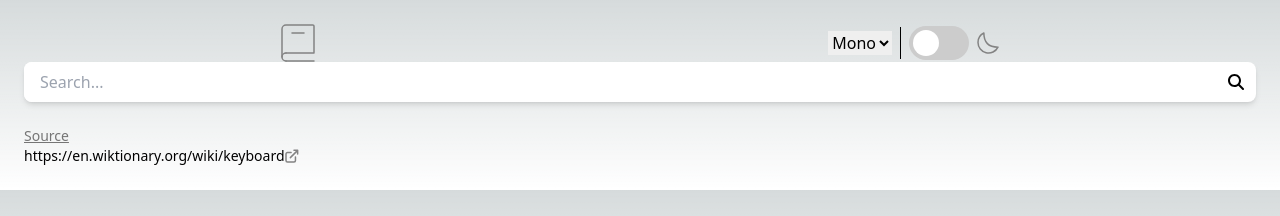
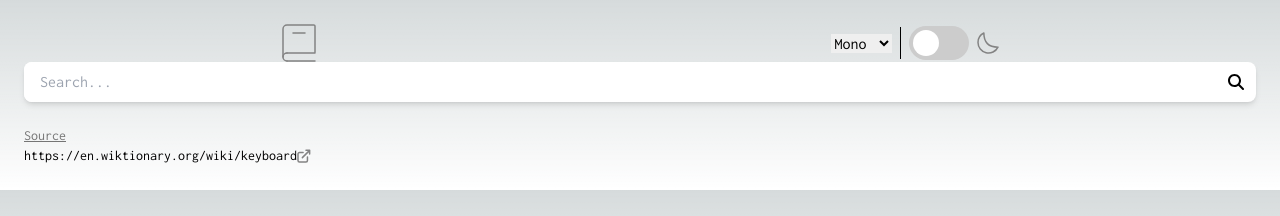
Before and after one commit to cwwittor/next-dictionary-app, a Next.js app: page / in a window 1280 px wide. Shown: the top 216 px of the page. Built offline with nearby package versions, Linux system fonts and the light colour scheme; no server answers.

Commit message:
feat: fonts to tailwind file

```diff
--- a/tailwind.config.js
+++ b/tailwind.config.js
@@ -1,18 +1,52 @@
 /** @type {import('tailwindcss').Config} */
 module.exports = {
   content: [
-    './src/pages/**/*.{js,ts,jsx,tsx,mdx}',
-    './src/components/**/*.{js,ts,jsx,tsx,mdx}',
-    './src/app/**/*.{js,ts,jsx,tsx,mdx}',
+    "./src/pages/**/*.{js,ts,jsx,tsx,mdx}",
+    "./src/components/**/*.{js,ts,jsx,tsx,mdx}",
+    "./src/app/**/*.{js,ts,jsx,tsx,mdx}",
   ],
   theme: {
+    fontFamily: {
+      inter: ["inter", "sans-serif"],
+      inconsolata: ["inconsolata", "sans-serif"],
+      lora: ["lora", "sans-serif"],
+      opensans: ["opensans", "sans-serif"],
+    },
     extend: {
       backgroundImage: {
-        'gradient-radial': 'radial-gradient(var(--tw-gradient-stops))',
-        'gradient-conic':
-          'conic-gradient(from 180deg at 50% 50%, var(--tw-gradient-stops))',
+        "gradient-radial": "radial-gradient(var(--tw-gradient-stops))",
+        "gradient-conic":
+          "conic-gradient(from 180deg at 50% 50%, var(--tw-gradient-stops))",
       },
     },
   },
   plugins: [],
-}
+};
+
+// @font-face {
+//   font-family: "Inter";
+//   src: url("../../public/fonts/inter/Inter-VariableFont_slnt\,wght.ttf")
+//     format("woff2-variations");
+//   font-weight: 100 900;
+// }
+
+// @font-face {
+//   font-family: "Inconsolata";
+//   src: url("../../public/fonts/inconsolata/Inconsolata-VariableFont_wdth\,wght.ttf")
+//     format("woff2-variations");
+//   font-weight: 100 900;
+// }
+
+// @font-face {
+//   font-family: "Lora";
+//   src: url("../../public/fonts/lora/Lora-VariableFont_wght.ttf")
+//     format("woff2-variations");
+//   font-weight: 100 900;
+// }
+
+// @font-face {
+//   font-family: "OpenSans";
+//   src: url("../../public/fonts/sans/OpenSans-VariableFont_wdth\,wght.ttf")
+//     format("woff2-variations");
+//   font-weight: 100 900;
+// }
```
